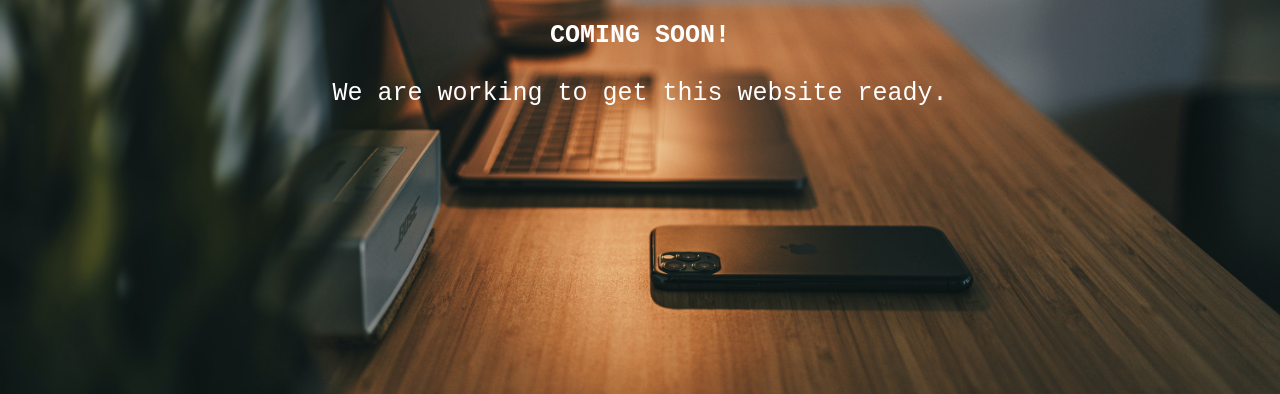
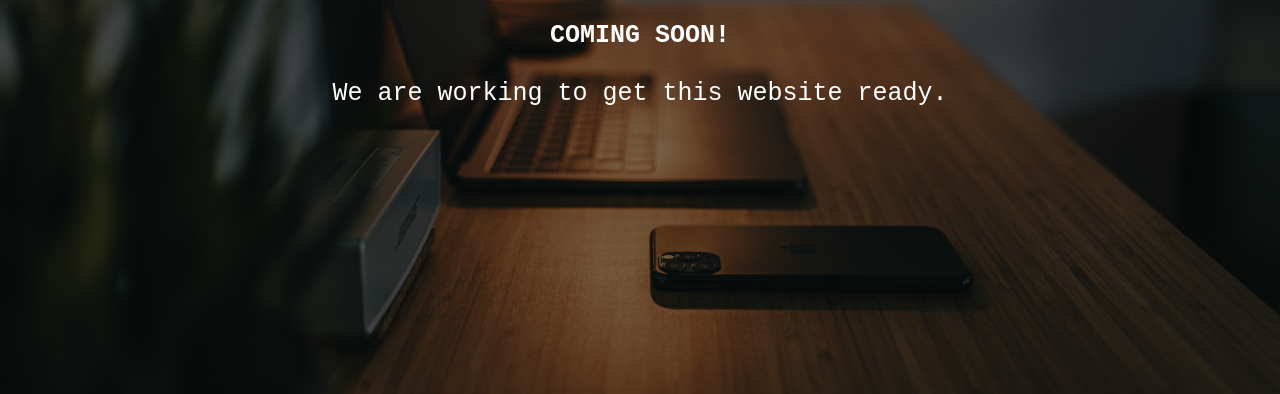
Before and after one commit to savejuris/website, a website: page index.html in a window 1280 px wide. Shown: the part 406-800 px from the top of the page. Drawn offline with Linux system fonts and the light colour scheme.

Commit message:
Update index.html

```diff
--- a/index.html
+++ b/index.html
@@ -20,7 +20,7 @@
     }
 
     .bgimg {
-      background-image: url("./bg-static.jpg");
+      background-image: linear-gradient(rgba(0, 0, 0, 0.5), rgba(0, 0, 0, 0.5)), url("./bg-static.jpg");
       height: 100%;
       background-position: center;
       background-size: cover;
```
